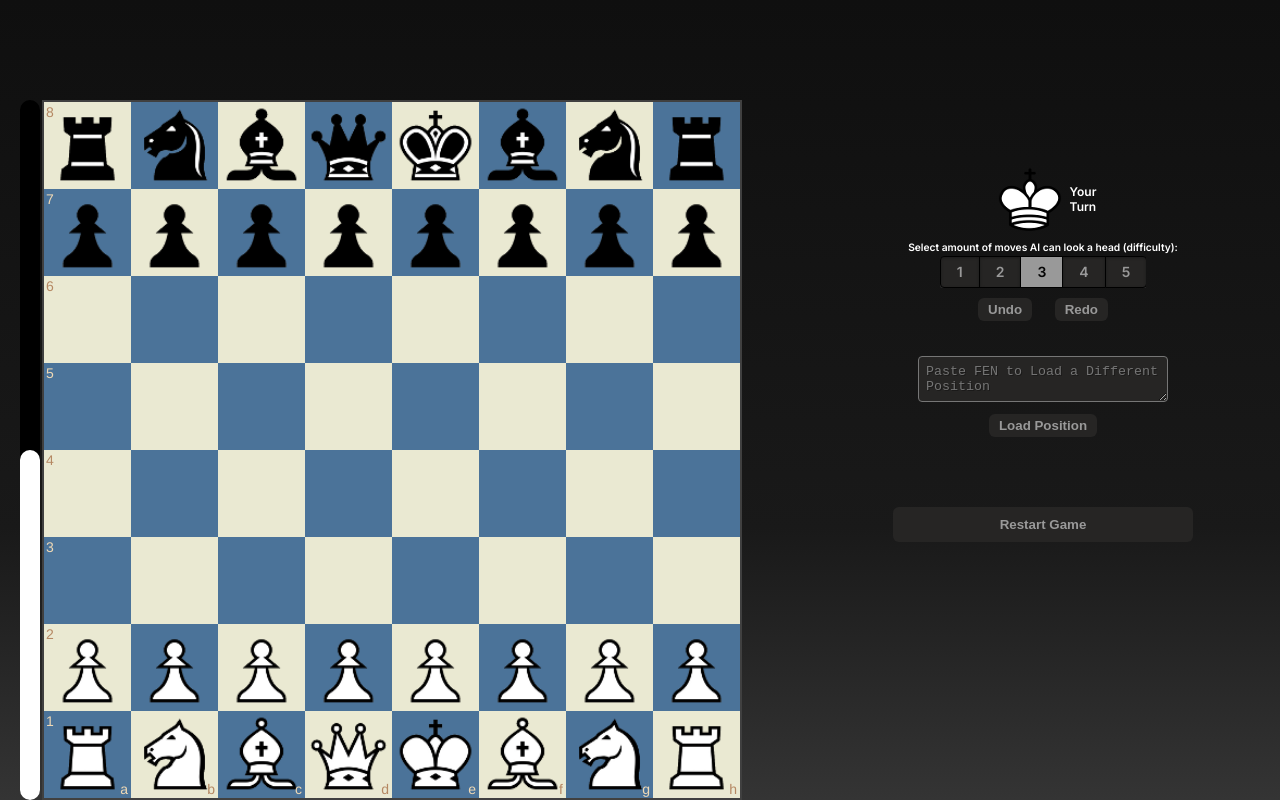
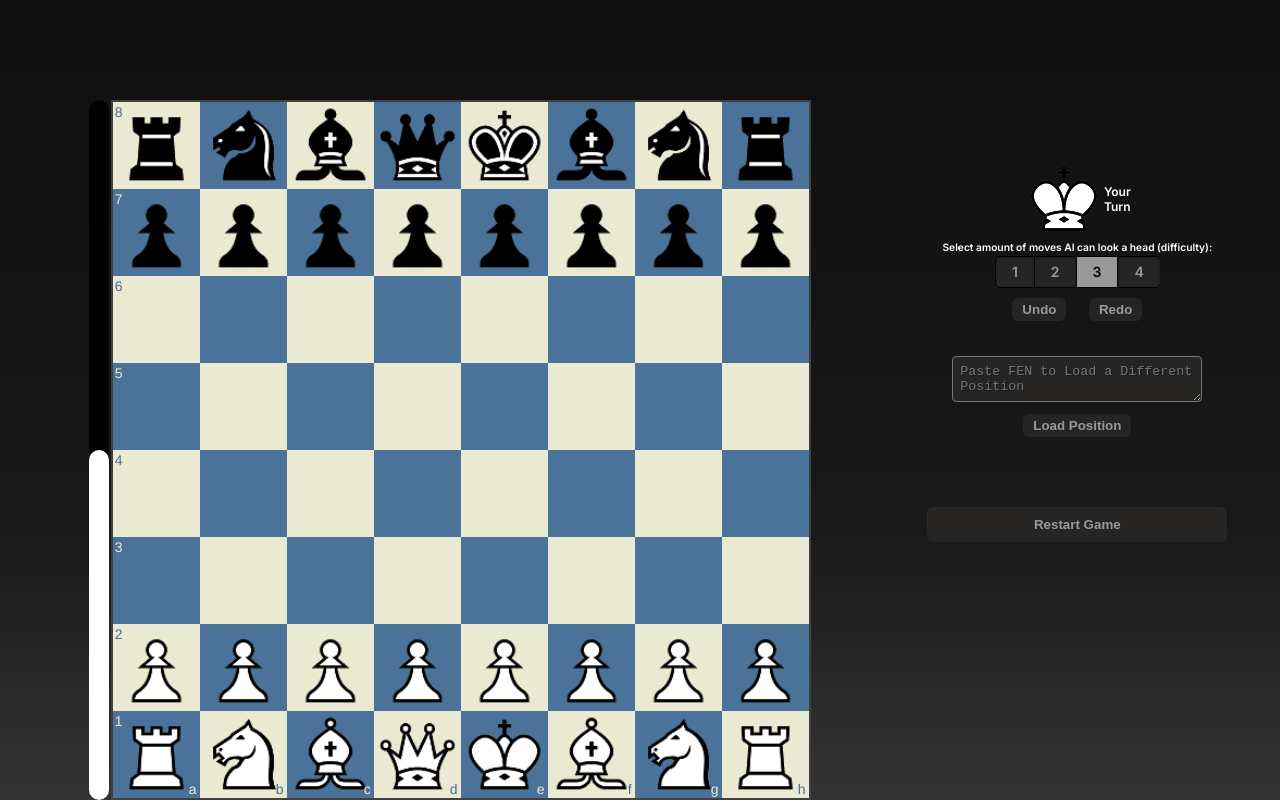
Before and after one commit to sam-nazarian/chess-ai, a website built with webpack: page index.html in a window 1280 px wide. Built offline with nearby package versions, Linux system fonts and the light colour scheme.

Commit message:
fixed chessboard being aligned to the left & not in center. Fixed coordination colors. fixed highlighting the square when piece is clicked on

```diff
--- a/css/chessboard-1.0.0.css
+++ b/css/chessboard-1.0.0.css
@@ -25,27 +25,29 @@
 .white-1e1d7 {
   /* background-image: url('../img/board/lightWood.png'); */
   /* background-image: url('../img/board/lightWood2.jpg'); */
+  /* color: #b58863; */
+  /* background-color: #f0d9b5; */
 
-  /* background-color: #f0d9b5; */
   background-color: #EAE9D2;
-  color: #b58863;
+  color: #4D6D92;
 }
 
 .black-3c85d {
   /* background-image: url('/img/board/darkWood.png'); */
   /* background-image: url('/img/board/darkWood2.jpg'); */
+  /* background-color: #b58863; */
+  /* color: #f0d9b5; */
 
-  /* background-color: #b58863; */
   background-color: #4B7399;
-  color: #f0d9b5;
+  color: #ECECD7;
 }
 
 .highlight1-32417, .highlight2-9c5d2 {
+  box-shadow: inset 0 0 3px 4px #0b5987;
+
+  /* Other alternative colors */
+  /* box-shadow: inset 0 0 3px 4px #52b1dc; */
   /* box-shadow: inset 0 0 3px 3px yellow; */
-
-  /* Best colors */
-  /* box-shadow: inset 0 0 3px 4px #52b1dc; */
-  box-shadow: inset 0 0 3px 4px #0b5987;
 }
 
 .notation-322f9 {
--- a/css/general.css
+++ b/css/general.css
@@ -51,5 +51,13 @@ html, body {
 /* * means, select every single elm */
 *:focus {
   outline: none;
-  box-shadow: 0 0 0 0.8rem #666;
+  /* box-shadow: 0 0 0 0.8rem #666; */
+  /* box-shadow: 0 0 0 0.8rem #4B7399; */
+
+  /* box-shadow: 0 0 0 0.8rem #666; */
+  box-shadow: 0 0 0 0.8rem rgb(102, 102, 102,0.5);
+  /* box-shadow: 0 0 0 0.8rem rgba(51, 155, 240, 0.5)  */
+
+
+  /* #339bf0 */
 }
--- a/css/main.css
+++ b/css/main.css
@@ -8,14 +8,20 @@
   display: grid;
   column-gap: 6.4rem;
   row-gap: 9.6rem;
-  grid-template-columns: 1fr 1fr;
+  grid-template-columns: 2fr 1fr;
+  /* grid-template-columns: 3fr 2fr; */
 }
 
 .chessboard-container{
-  display: grid;
-  column-gap: 0rem;
-  row-gap: 0rem;
-  grid-template-columns: min-content 1fr;
+  /* display: grid; */
+  /* column-gap: 0rem; */
+  /* row-gap: 0rem; */
+  /* grid-template-columns: min-content min-content; */
+  /* justify-items: end; */
+
+  /* since chessboard-container is a child of a grid(.main-container) move it to right of that grid parent */
+  justify-self: end;
+  display: flex;
   margin-left: 2rem;
 }
 
@@ -23,6 +29,8 @@
   /* max-width does not work with this div */
   width: 70rem;
   margin-left: 2px;
+
+  /* justify-self: end; */
 }
 
 .progressbar {
--- a/index.html
+++ b/index.html
@@ -47,8 +47,10 @@
           <p class="winner-text">White Won!</p>
 
           <div class="turn-container">
-            <img class="chess-img white-king" src="img/chesspieces/wikipedia/wK.png" />
-            <img class="chess-img black-king hide" src="img/chesspieces/wikipedia/bK.png" />
+            <img class="chess-img white-king" src="img/chesspieces/alpha/wK.png" />
+            <img class="chess-img black-king hide" src="img/chesspieces/alpha/bK.png" />
+            <!-- <img class="chess-img white-king" src="img/chesspieces/wikipedia/wK.png" />
+            <img class="chess-img black-king hide" src="img/chesspieces/wikipedia/bK.png" /> -->
             <p class="player-turn-text">Your<br />Turn</p>
           </div>
 
@@ -68,17 +70,17 @@
               <input type="radio" id="radio-four" name="switch-one" value="4" />
               <label for="radio-four">4</label>
 
-              <input type="radio" id="radio-five" name="switch-one" value="5" />
-              <label for="radio-five">5</label>
+              <!-- <input type="radio" id="radio-five" name="switch-one" value="5" />
+              <label for="radio-five">5</label> -->
 
               <!-- <input type="radio" id="radio-six" name="switch-one" value="6" />
-            <label for="radio-six">6</label>
+              <label for="radio-six">6</label>
 
-            <input type="radio" id="radio-seven" name="switch-one" value="7" />
-            <label for="radio-seven">7</label>
+              <input type="radio" id="radio-seven" name="switch-one" value="7" />
+              <label for="radio-seven">7</label>
 
-            <input type="radio" id="radio-eight" name="switch-one" value="8" />
-            <label for="radio-eight">8</label> -->
+              <input type="radio" id="radio-eight" name="switch-one" value="8" />
+              <label for="radio-eight">8</label> -->
             </div>
           </form>
 
--- a/js/app.js
+++ b/js/app.js
@@ -183,11 +183,11 @@ function highlightMoves(square, piece){
       verbose: true //gives all legal possibilities of that piece
     })
 
+    // highlight the square they moused over
+    greySquare(square)
+
     // exit if there are no moves available for this square
     if (moves.length === 0) return
-
-    // highlight the square they moused over
-    greySquare(square)
 
     // highlight the possible squares for this piece
     for (let i = 0; i < moves.length; i++) {
```
